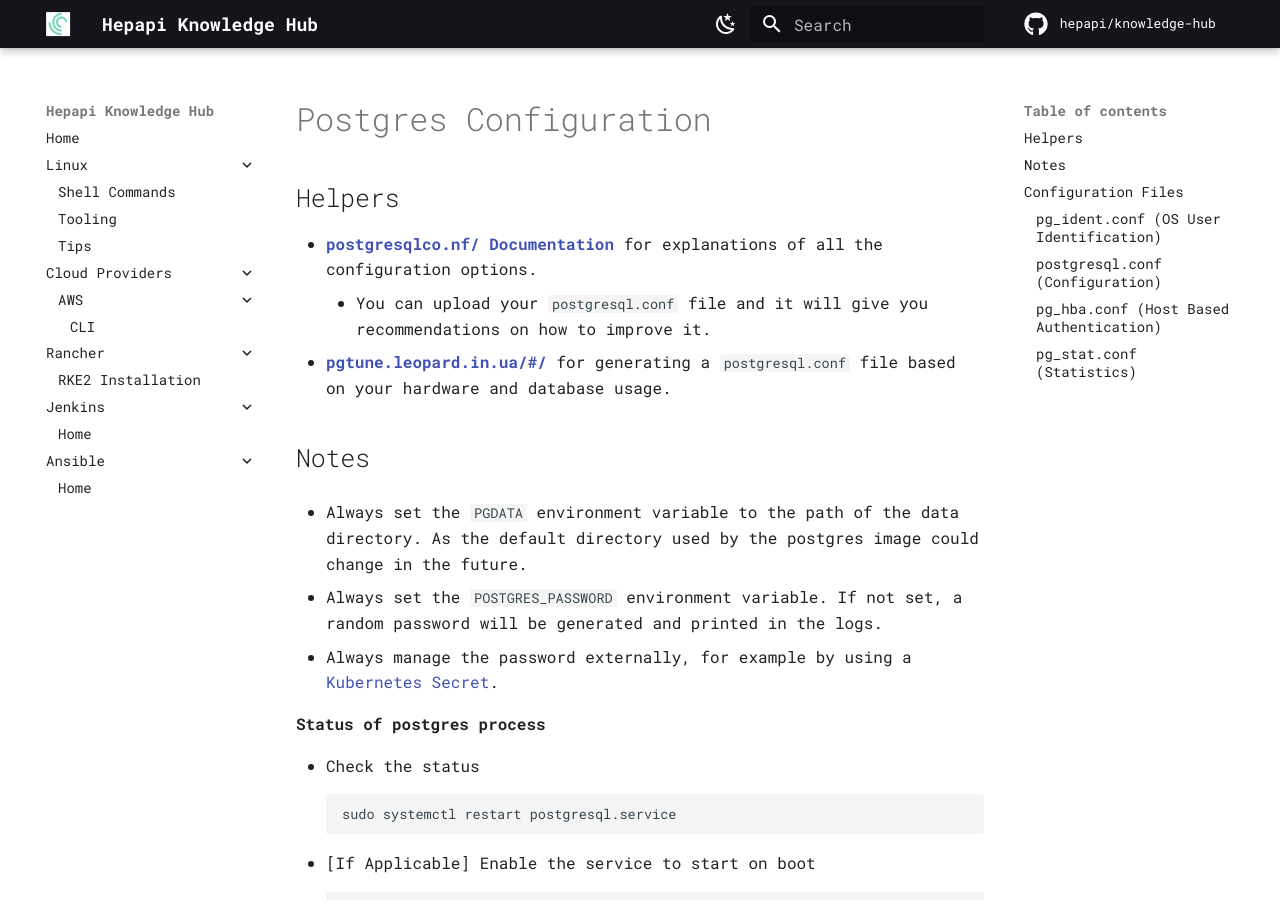
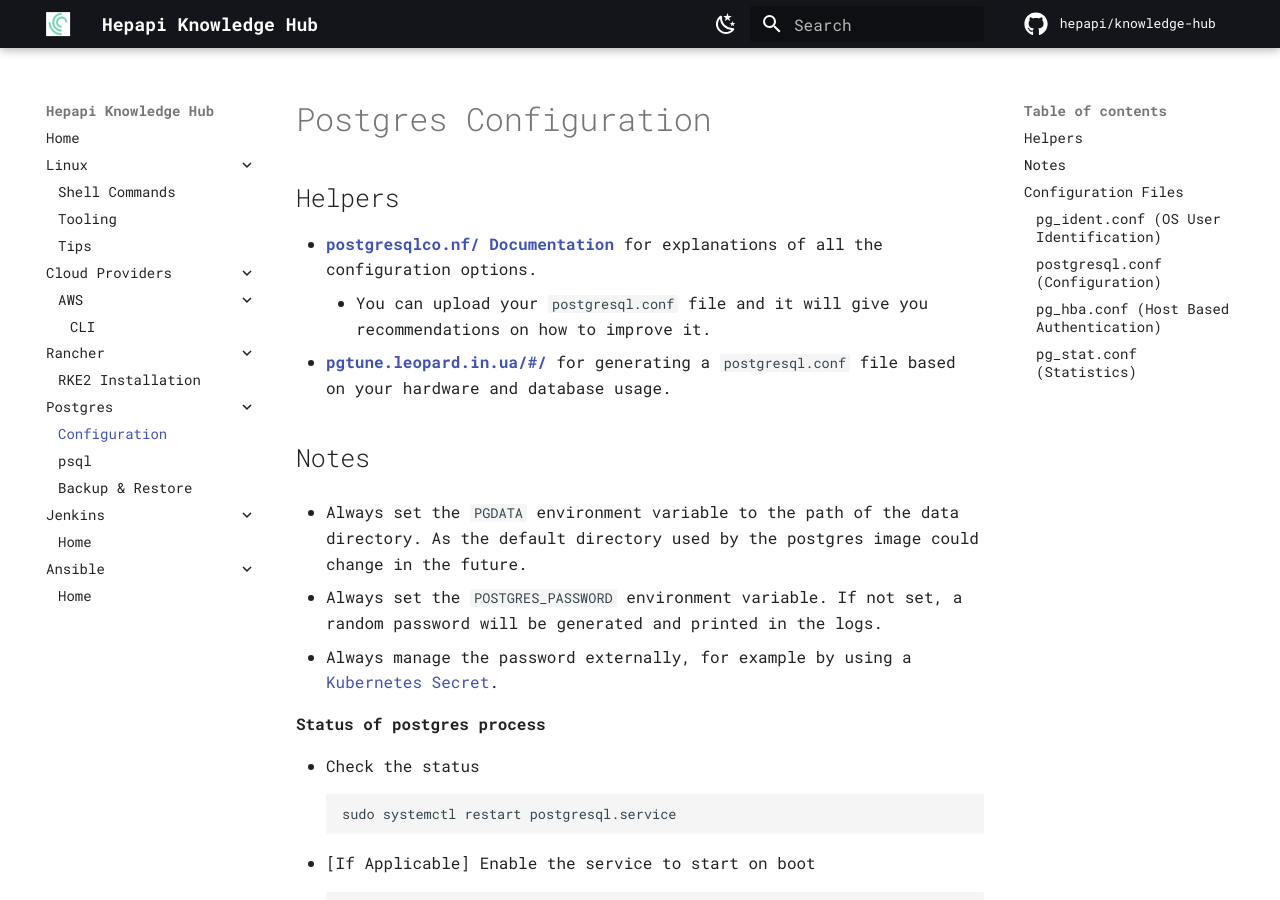
Before and after one commit to hepapi/knowledge-hub, an MkDocs documentation site: the page built from docs/postgres/configuration.md, in a window 1280 px wide and 900 px high. Built offline with MkDocs 1.6.1 and Material for MkDocs 9.7.7, drawn with Linux system fonts in a browser that asks for light colours; comment, search, counter and statistics services are not loaded.

Commit message:
adding postgres to index

```diff
--- a/mkdocs.yml
+++ b/mkdocs.yml
@@ -23,6 +23,10 @@
             # - 'VPC': aws/vpc.md
     - Rancher:
         - 'RKE2 Installation': rancher/rke2-installation.md
+    - Postgres:
+      - 'Configuration': postgres/configuration.md
+      - 'psql': postgres/psql.md
+      - 'Backup & Restore': postgres/backup-restore.md
     # - Kubernetes:
     #     - 'Kubectl': kubernetes/kubectl.md
     #     - 'Kustomize': kubernetes/kustomize.md
```
